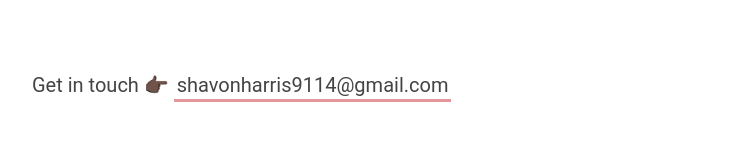
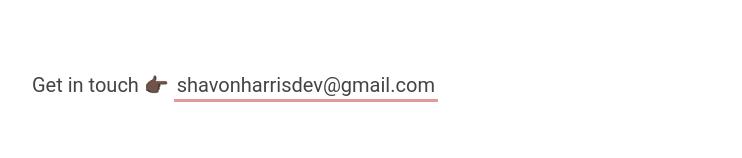
Before and after one commit to ShavonHarris-Dev/new-react-portfolio, a React (Create React App) app in the folder frontend/: page / in a window 1280 px wide. Shown: the part 612-770 px from the top of the page, without its empty margins (68-810 px from the left). Built offline with nearby package versions, Linux system fonts and the light colour scheme.

Commit message:
Update Header.js

```diff
--- a/frontend/src/components/Header.js
+++ b/frontend/src/components/Header.js
@@ -13,10 +13,10 @@
         <span>Get in touch 👉🏿</span>{" "}
         <span>
           <a
-            href="mailto:shavonharris9114@gmail.com"
+            href="mailto:shavonharrisdev@gmail.com"
             className="highlight-link"
           >
-            shavonharris9114@gmail.com
+            shavonharrisdev@gmail.com
           </a>
         </span>
       </h3>
```
